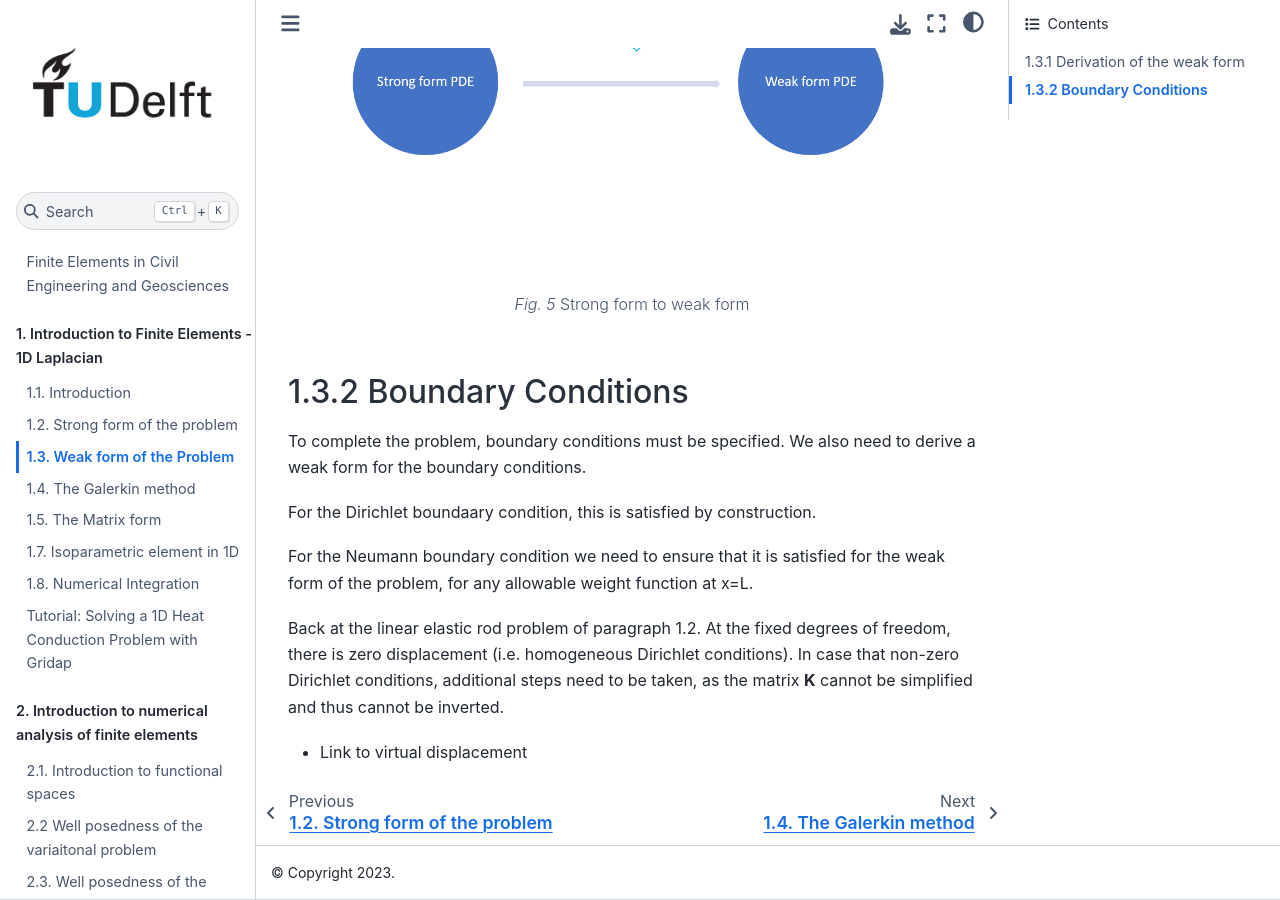
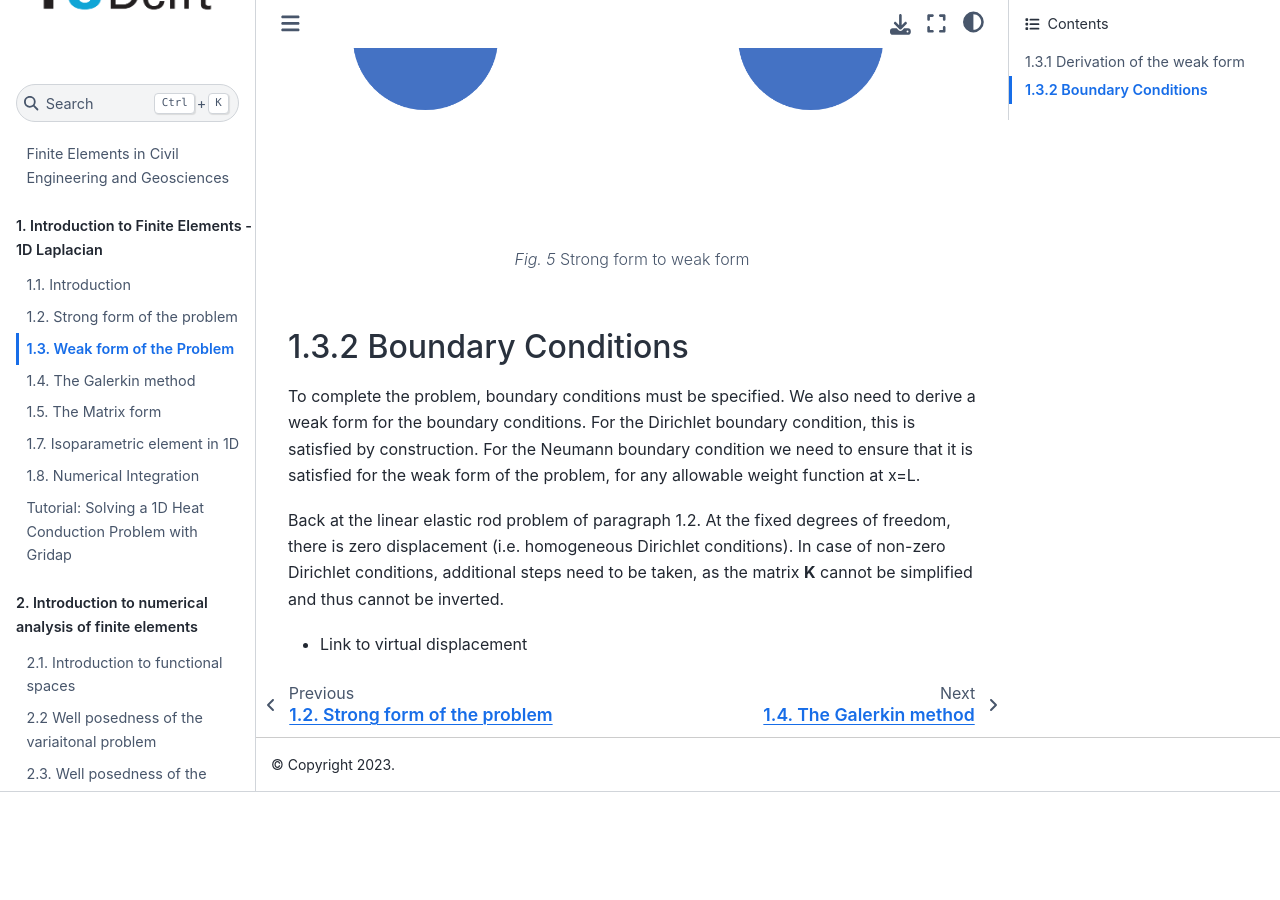
Before and after one commit to TeachBooks/mirror_computational_modelling, a Jupyter Book: the page built from book/Chapter1/chapter1-3_Weak_form_of_the_problem.md, in a window 1280 px wide and 900 px high, scrolled down 1172 px. Built offline with Jupyter Book 1.0.4 settings and Sphinx 7.4.7 and the Sphinx Book theme 1.1.4, drawn with Linux system fonts in a browser that asks for light colours; pages that are not in the unit, such as notebooks, are missing from menus; after the commit the page ends 1964 px from its top, so only the background shows below that; some of the changed text lies outside the part shown.

Commit message:
minor changes in the text 1-3

````diff
--- a/book/Chapter1/chapter1-3_Weak_form_of_the_problem.md
+++ b/book/Chapter1/chapter1-3_Weak_form_of_the_problem.md
@@ -4,10 +4,7 @@
 ### 1.3.1 Derivation of the weak form
 In the FE method, before the problem is discretized, the governing equation is rewritten in the so-called **weak form**. One of the key aspects of the FE method is that we do not seek a nodally exact approximation, but an approximation that minimizes certain energy functional. This is why we aim at finding solutions in a *weak* or *variational* sense, which means that the FE solution might not be nodally exact, but it is the solution that minimizes the global energy of the system.
 
-In practice, the weak form of the problem is derived by multiplying the strong form by a weight function and then integrate by parts. In this manner, the order of derivatives appearing in the equations is reduced and the resulting equation facilitates a more convenient numerical solution.
-
-
-The first step is premultiplication of left hand side and right hand side with a weight function $w(x)$ and integrating over the domain:
+In practice, the weak form of the problem is derived by multiplying the strong form by a weight function and then integrate by parts. In this manner, the order of derivatives appearing in the equations is reduced and the resulting equation facilitates a more convenient numerical solution. The first step is premultiplication of left hand side and right hand side with a weight function $w(x)$ and integrating over the domain:
 
 $$ \int_{0}^{L} wEA \frac{\partial^{2} u}{\partial x^{2}}\,dx = -\int_0^Lwq\,dx,\quad\forall\quad w$$
 
@@ -20,25 +17,15 @@
 ```{figure} .././images/Chapter1/1_3_1.png
 ---
 height: 400px
+
 name: 1_3_1
 ---
 Strong form to weak form
 ```
 ### 1.3.2 Boundary Conditions
 
-To complete the problem, boundary conditions must be specified. We also need to derive a weak form for the boundary conditions.
+To complete the problem, boundary conditions must be specified. We also need to derive a weak form for the boundary conditions. For the Dirichlet boundary condition, this is satisfied by construction. For the Neumann boundary condition we need to ensure that it is satisfied for the weak form of the problem, for any allowable weight function at x=L.
 
-For the Dirichlet boundaary condition, this is satisfied by construction.
-
-For the Neumann boundary condition we need to ensure that it is satisfied for the weak form of the problem, for any allowable weight function at x=L.
-
-
-Back at the linear elastic rod problem of paragraph 1.2. At the fixed degrees of freedom, there is zero displacement  (i.e. homogeneous Dirichlet conditions). In case that non-zero Dirichlet conditions, additional steps need to be taken, as the matrix **K** cannot be simplified and thus cannot be inverted.
-
-
-
-
-
-
+Back at the linear elastic rod problem of paragraph 1.2. At the fixed degrees of freedom, there is zero displacement  (i.e. homogeneous Dirichlet conditions). In case of non-zero Dirichlet conditions, additional steps need to be taken, as the matrix **K** cannot be simplified and thus cannot be inverted.
 
 - Link to virtual displacement
````
Also changed, not shown: book/images/Chapter1/1_3_2.png (deleted).
